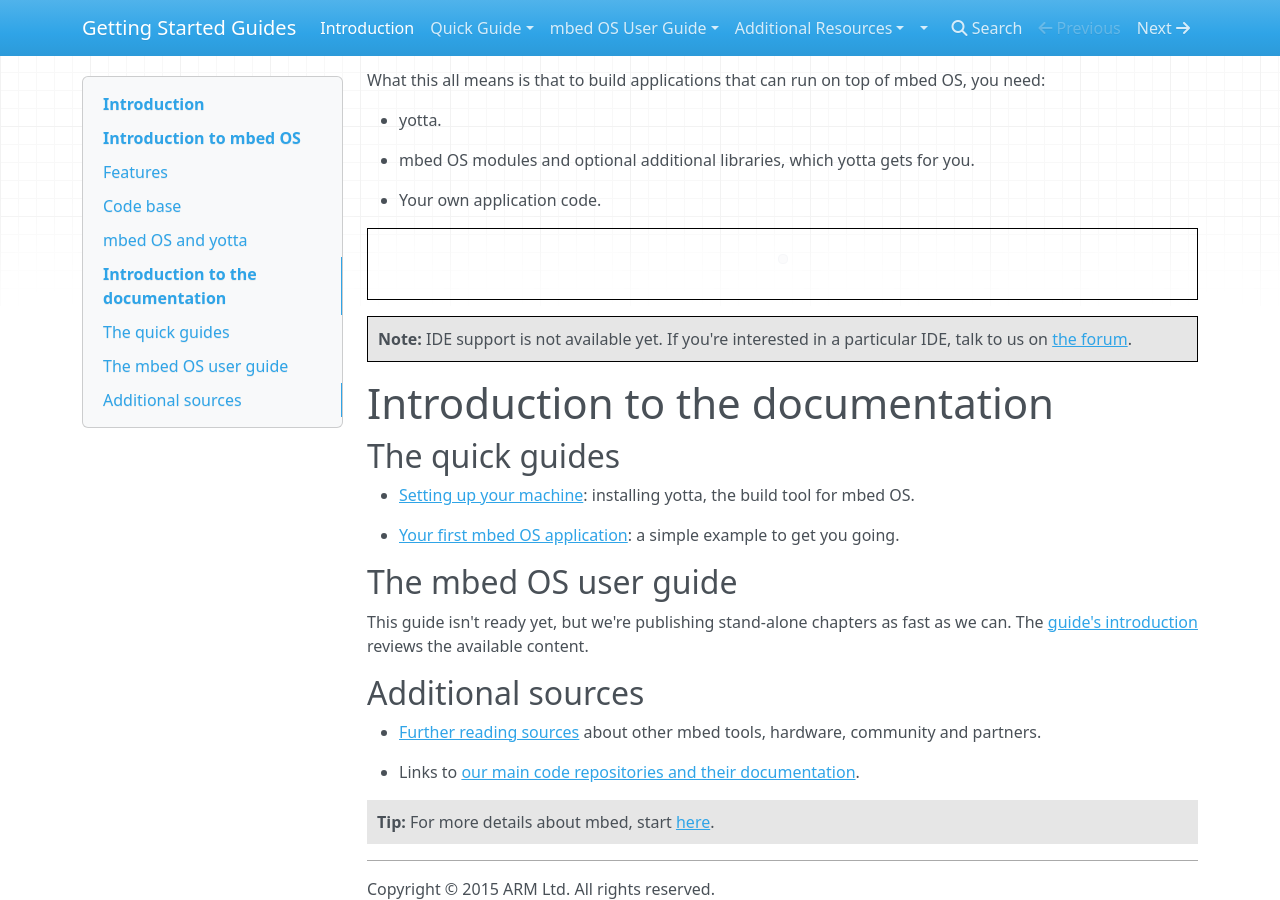
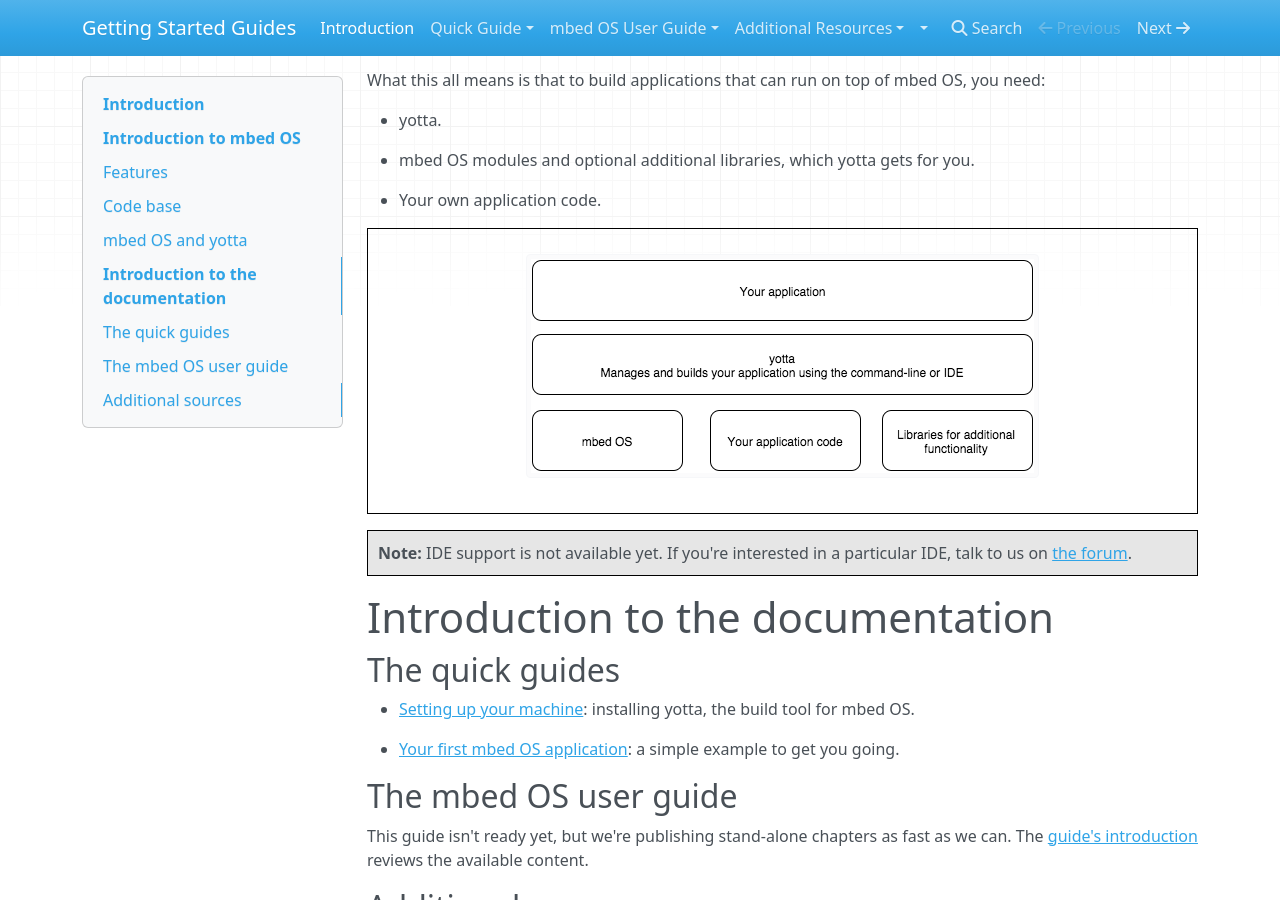
Before and after one commit to ARMmbed/GettingStartedmbedOS, an MkDocs documentation site: the page built from Docs/index.md, in a window 1280 px wide and 900 px high, scrolled down 2300 px. Built offline with MkDocs 1.6.1, drawn with Linux system fonts in a browser that asks for light colours; nearby versions of some CDN libraries; old or Windows-style settings are respelled for this version of MkDocs.

Commit message:
Correcting links

```diff
--- a/Docs/index.md
+++ b/Docs/index.md
@@ -76,7 +76,7 @@ As explained above, mbed OS is modular. This section gives a short review of the
 
 ## mbed OS and yotta
 
-yotta is the build system we use for mbed OS. We'll get into the details of it [later](app_on_yotta.md), but what you need to understand at this point is that mbed OS applications cannot be built without yotta.
+yotta is the build system we use for mbed OS. We'll get into the details of it [later](Full_Guide/app_on_yotta.md), but what you need to understand at this point is that mbed OS applications cannot be built without yotta.
 
 yotta combines our code (application) with the mbed OS code-base and any other module (reusable library) that we may need. To tell yotta what our application needs, we add a list of dependencies to each application we write. The easiest way to add mbed OS to our application when we build it is to describe the component ``mbed-drivers`` as a dependency of our application, because ``mbed-drivers`` has most other components as its own dependencies, so yotta will build what we need.
 
@@ -91,7 +91,7 @@ What this all means is that to build applications that can run on top of mbed OS
 * Your own application code.
 
 <span style="display:block; text-align:center; padding:5px; border:1px solid #000;">
-![](Images/mbed_OS_app.png)</span>
+![](Full_Guide/Images/mbed_OS_app.png)</span>
 
 <span style="background-color:#E6E6E6;  border:1px solid #000;display:block; height:100%; padding:10px">**Note:** IDE support is not available yet. If you're interested in a particular IDE, talk to us on [the forum](forums.mbed.com).</span>
 
```
